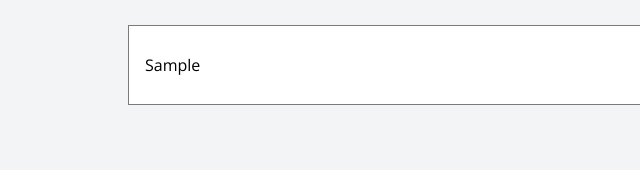
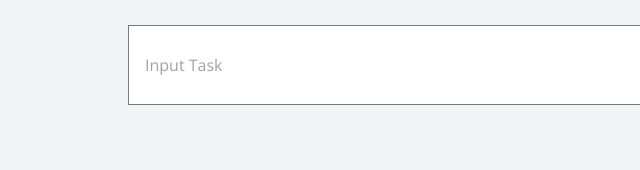
Before and after one commit to Pero4l/ToDoApp, a plain HTML site: page index.html in a window 1280 px wide. Both pictures are taken after typing "Sample" into the empty fields and a click on the button "Add Task". Shown: the part 169-339 px from the top of the page, 0-640 px from the left. Drawn offline with nearby package versions, Linux system fonts and the light colour scheme.

Commit message:
assigned input value

```diff
--- a/index.html
+++ b/index.html
@@ -55,6 +55,8 @@
         buttonTo.addEventListener("click", function () {
             let id = new Date().getTime();
             let inputValue = input.value;
+            input.value = ""
+
 
             if (inputValue) {
                 let newPara = document.createElement("div");
```
Also changed, not shown: dist/index.html (+2 -0 lines), dist/style.css, style.css.
